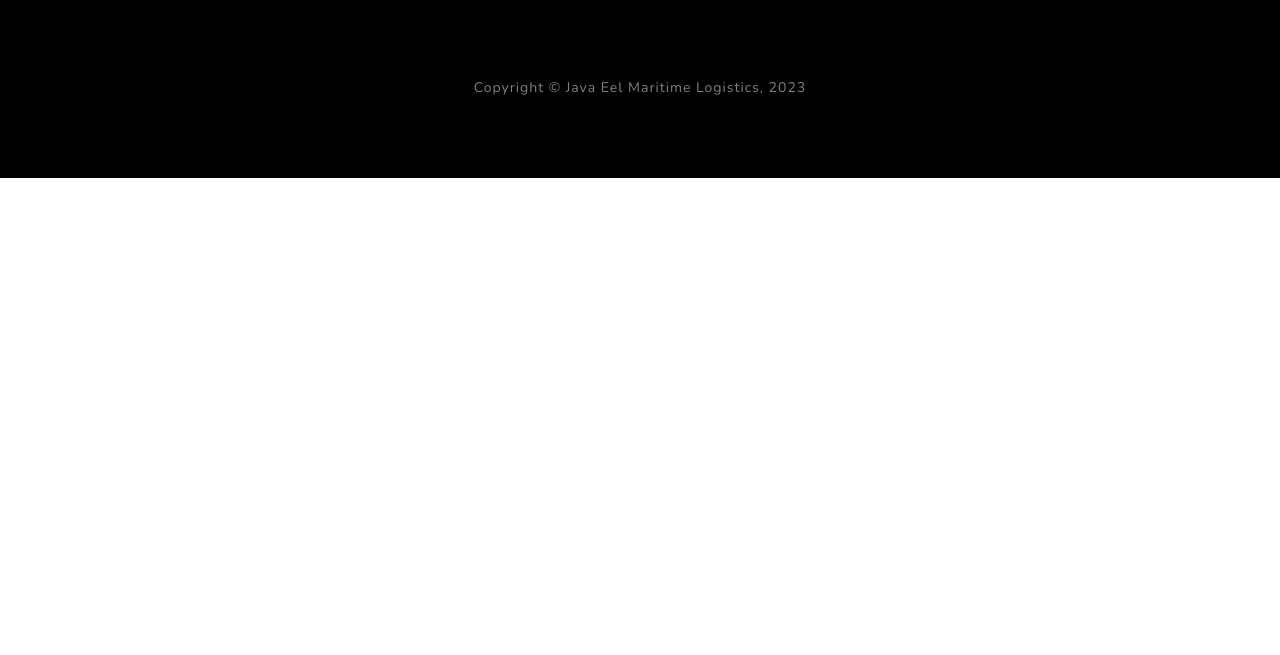
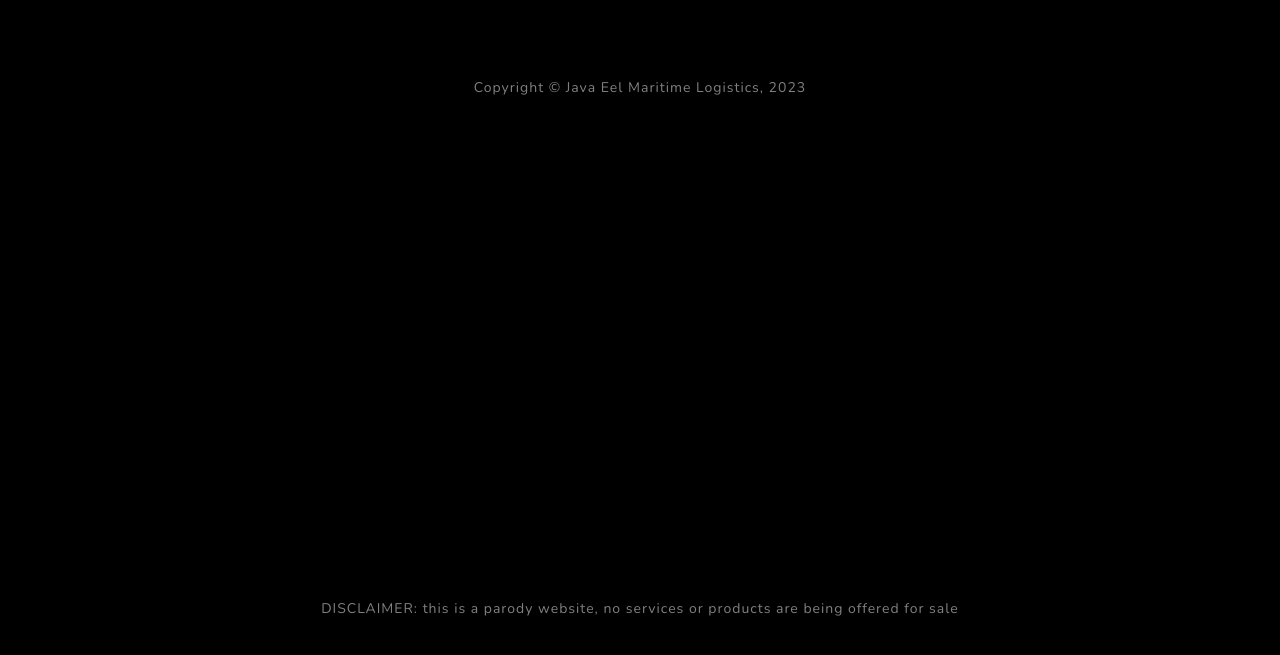
Before and after one commit to javaeel/javaeel.github.io, a plain HTML site: page index.html in a window 1280 px wide. Shown: the part 5584-6239 px from the top of the page. Before the commit the page ends 5762 px from the top, so only its background shows below. Drawn offline with nearby package versions, Linux system fonts and the light colour scheme.

Commit message:
Update parody disclaimer

```diff
--- a/index.html
+++ b/index.html
@@ -8,7 +8,7 @@
         <title>Java Eel Maritime Logistics</title>
         <link rel="icon" type="image/x-icon" href="assets/favicon.ico" />
         <!--
-            NOTE:
+            DISCLAIMER:
             this is a parody website, no services or products are being offered for sale
         -->
         <!-- Font Awesome icons (free version)-->
@@ -265,7 +265,12 @@
             </div>
         </section>
         <!-- Footer-->
-        <footer class="footer bg-black small text-center text-white-50"><div class="container px-4 px-lg-5">Copyright &copy; Java Eel Maritime Logistics, 2023</div></footer>
+        <footer class="footer bg-black small text-center text-white-50">
+            <div class="container px-4 px-lg-5">Copyright &copy; Java Eel Maritime Logistics, 2023</div>
+
+            <div class="container px-4 px-lg-5 h-100" style="margin-top:500px">DISCLAIMER: this is a parody website, no services or products are being offered for sale</div>
+
+        </footer>
         <!-- Bootstrap core JS-->
         <script src="https://cdn.jsdelivr.net/npm/bootstrap@5.1.3/dist/js/bootstrap.bundle.min.js"></script>
         <!-- Core theme JS-->
```
